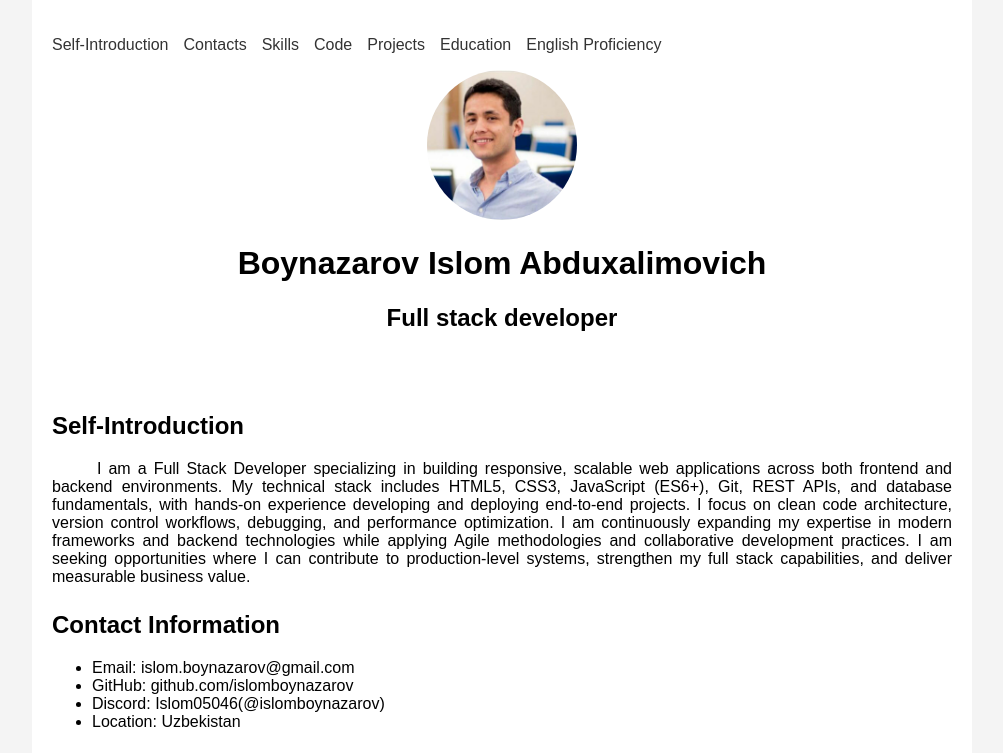
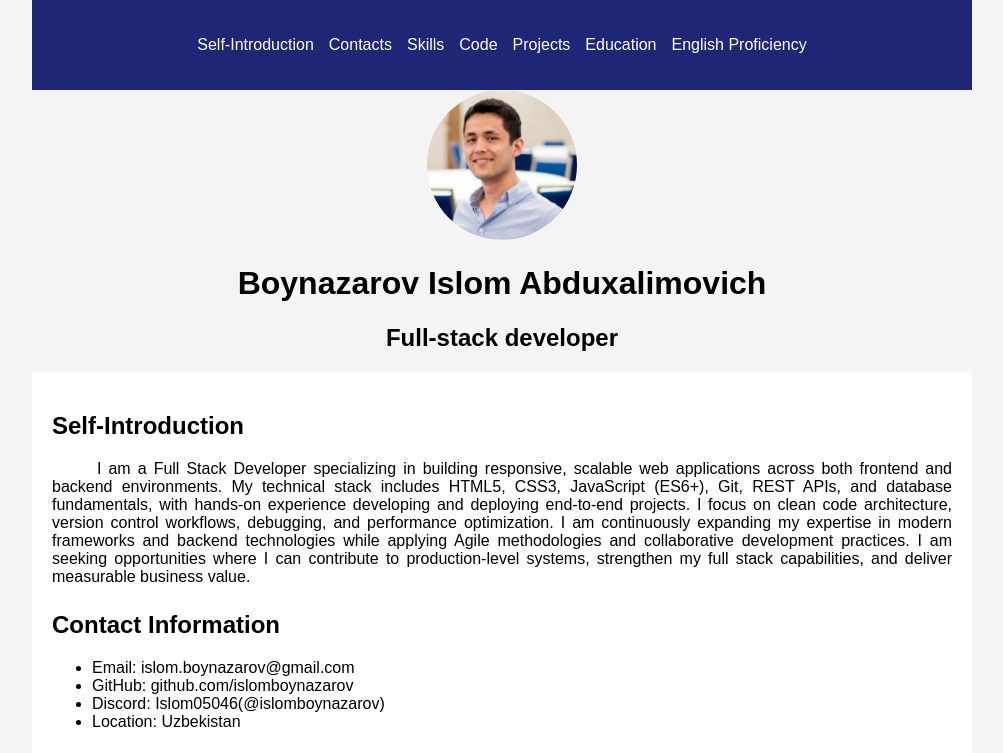
Before and after one commit to islomboynazarov/rsschool-cv, a plain HTML site: page index.html in a window 1280 px wide. Shown: the top 753 px of the page, without its empty margins (138-1141 px from the left). Drawn offline with Linux system fonts and the light colour scheme.

Commit message:
fix: fix navbar elements and color

```diff
--- a/index.html
+++ b/index.html
@@ -22,14 +22,14 @@
   </ul>
  </nav>
 
+
+
+</header>
  <div class="profile">
     <img src="myPic.jpg" alt="myPhoto" class="myPic">
     <h1>Boynazarov Islom Abduxalimovich</h1>
-    <h2>Full stack developer</h2>
+    <h2>Full-stack developer</h2>
  </div>
-
-</header>
-
 <main class="main">
   <section id="about">
     <h2>Self-Introduction</h2>
--- a/style.css
+++ b/style.css
@@ -1,3 +1,7 @@
+html {
+  scroll-behavior: smooth;
+}
+
 body {
 margin: 0;
 font-family: Arial, sans-serif;
@@ -13,16 +17,21 @@ background: white;
 padding: 20px;
 }
 
+.header.header {
+background-color: #1f2676;
+}
+
 .nav ul {
 display: flex;
 gap: 15px;
 list-style: none;
 padding: 0;
+justify-content: center;
 }
 
 .nav a {
 text-decoration: none;
-color: #333;
+color: white;
 }
 
 .main #about p {
```
